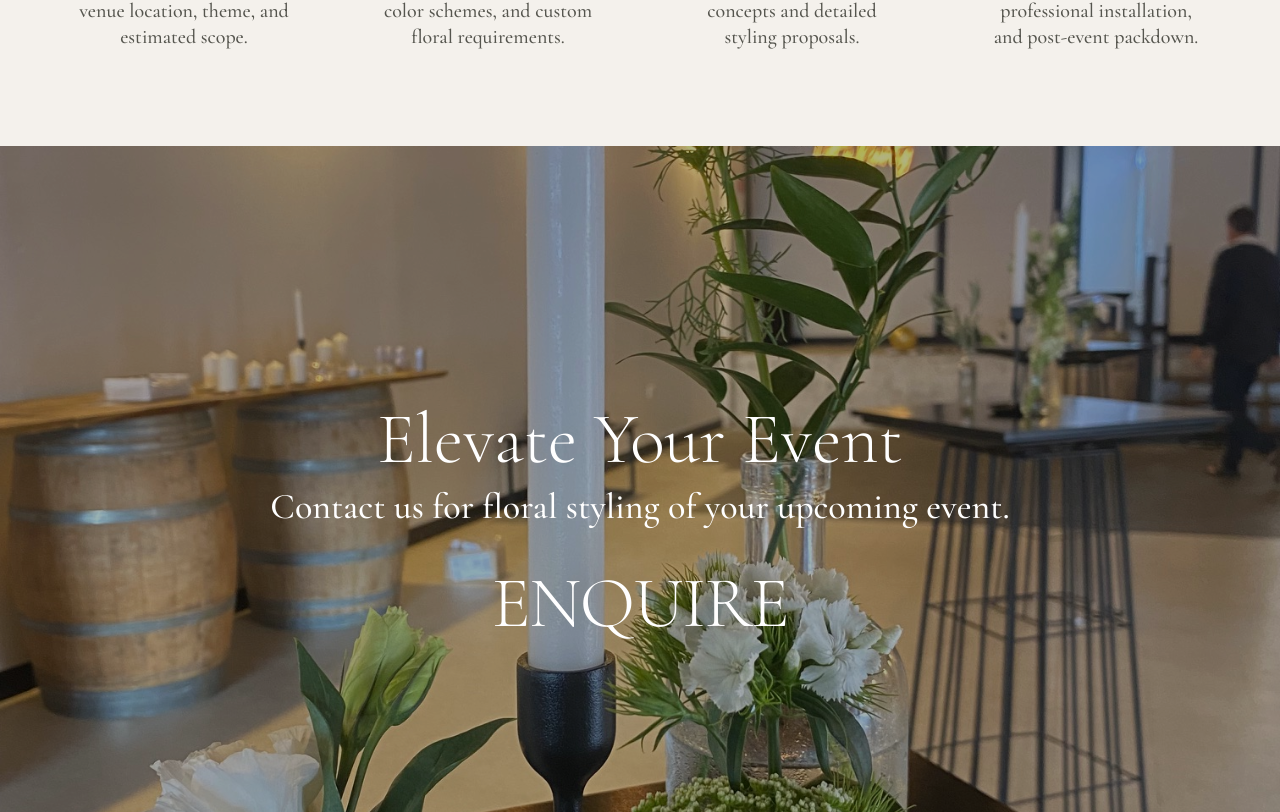
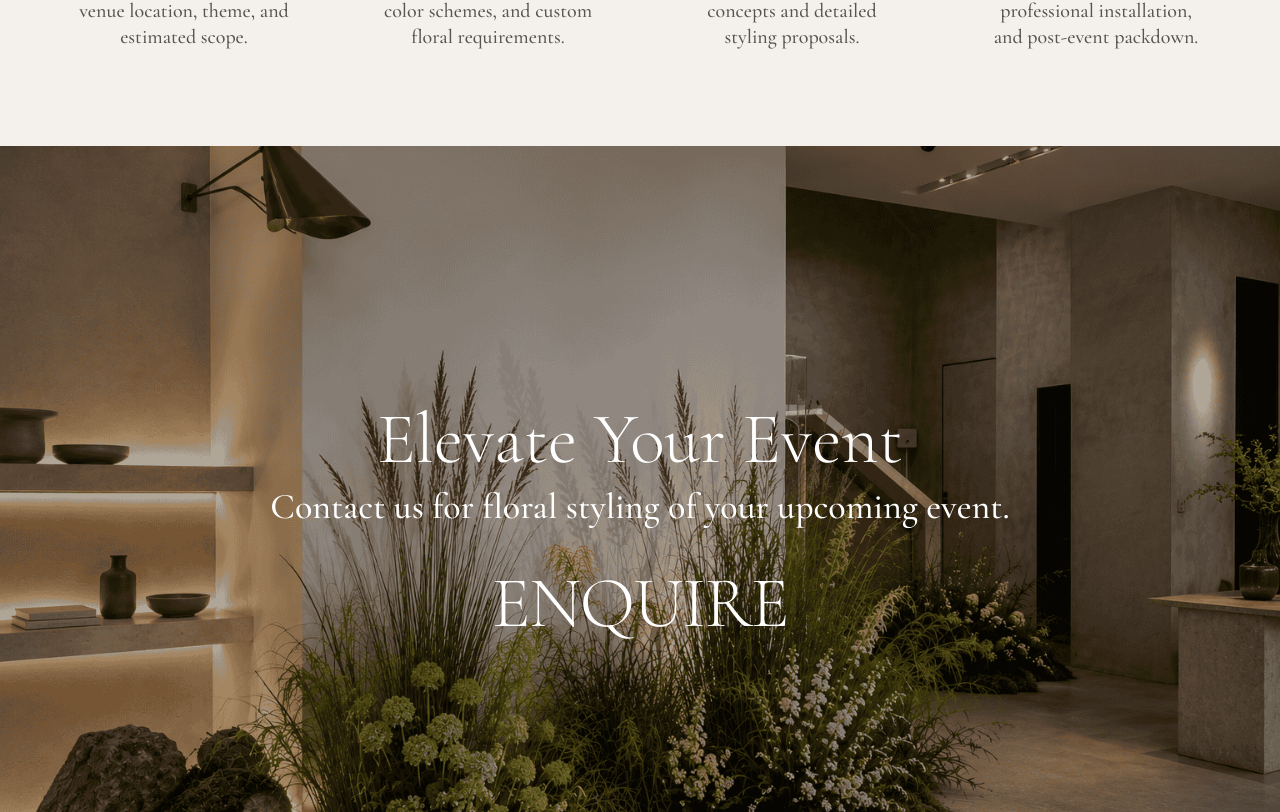
Before and after one commit to kenhall007-bot/salty-leaf, a Next.js app: page /event-florist-mandurah in a window 1280 px wide. Shown: the part 2688-3500 px from the top of the page. Built offline with nearby package versions, Linux system fonts and the light colour scheme; no server answers.

Commit message:
update image

```diff
--- a/src/components/EventFloristMandurah.tsx
+++ b/src/components/EventFloristMandurah.tsx
@@ -436,7 +436,7 @@ export default function EventFloristMandurah() {
                     whileInView={{ scale: 1 }}
                     viewport={{ once: true, amount: 0.3 }}
                     transition={{ duration: 1.4, ease: [0.22, 1, 0.36, 1] }}
-                    src="/Event Centrepieces.jpeg"
+                    src="/Eventbottom.png"
                     alt="Event florist Mandurah - floral centerpiece installation"
                     className="absolute inset-0 h-full w-full object-cover"
                 />
```
